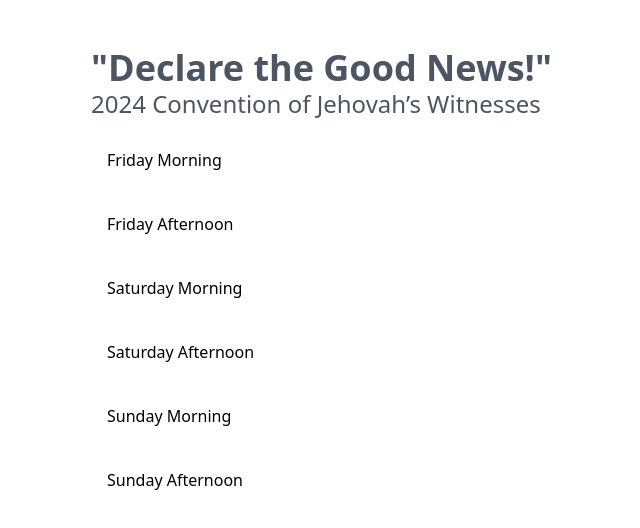
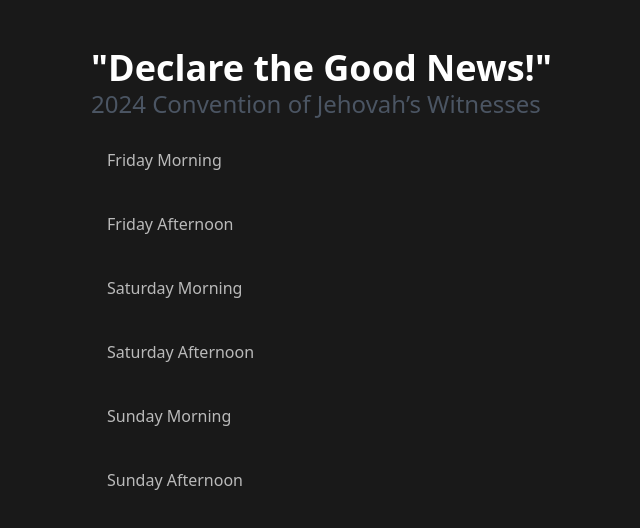
Before and after one commit to jezzar042015/co24-timer, a Vue app: page / in a window 1280 px wide. Shown: the top 528 px of the page, without its empty margins (133-773 px from the left). Built offline with nearby package versions, Linux system fonts and the light colour scheme.

Commit message:
fix reset

```diff
--- a/src/App.vue
+++ b/src/App.vue
@@ -1,11 +1,11 @@
 <template>
   <TheHome v-if="pageStore.active === 'home'" />
-  <TheTimer v-if="pageStore.active === 'timer'"/>
+  <TheTimer v-if="pageStore.active === 'timer'" />
 </template>
 
 <script setup lang="ts">
   import TheHome from './components/TheHome.vue';
-import TheTimer from './components/TheTimer.vue';
+  import TheTimer from './components/TheTimer.vue';
   import { usePageStore } from './stores/pages';
 
   const pageStore = usePageStore()
--- /dev/null
+++ b/src/assets/icons/IconDashboard.vue
@@ -0,0 +1,3 @@
+<template>
+<svg fill="#ffffff" viewBox="0 0 24 24" xmlns="http://www.w3.org/2000/svg" id="dashboard" class="icon glyph" stroke="#ffffff"><g id="SVGRepo_bgCarrier" stroke-width="0"></g><g id="SVGRepo_tracerCarrier" stroke-linecap="round" stroke-linejoin="round"></g><g id="SVGRepo_iconCarrier"><rect x="2" y="2" width="9" height="11" rx="2"></rect><rect x="13" y="2" width="9" height="7" rx="2"></rect><rect x="2" y="15" width="9" height="7" rx="2"></rect><rect x="13" y="11" width="9" height="11" rx="2"></rect></g></svg>
+</template>
--- a/src/components/PartItem.vue
+++ b/src/components/PartItem.vue
@@ -1,9 +1,9 @@
 <template>
     <div :class="style" @click="setActive">
-        <div class="text-white/80 text-sm">{{ part.title }}</div>
+        <div class="text-white/50 text-sm">{{ part.title }}</div>
         <div class="flex justify-between font-light">
-            <span class="text-white/60 text-sm">{{ part.speaker }}</span>
-            <span class="text-white/60 text-sm">{{ part.time }}m</span>
+            <span class="text-white/40 text-sm">{{ part.speaker }}</span>
+            <span class="text-white/40 text-sm">{{ part.time }}m</span>
         </div>
     </div>
 </template>
@@ -22,8 +22,8 @@
     }>()
 
     const style = computed(() => {
-        const defaultClass = 'p-2 cursor-pointer bg-white/5 hover:bg-white/10'
-        const activeClass = 'p-2 cursor-pointer bg-white/15 hover:bg-white/15'
+        const defaultClass = ' flex flex-col gap-1 p-2 cursor-pointer bg-white/5 hover:bg-white/10'
+        const activeClass = ' flex flex-col gap-1 p-2 cursor-pointer bg-white/15 hover:bg-white/15'
         if (!partStore.activePart) return defaultClass
 
         return (partStore.activePart.outline == props.part.outline)
--- a/src/components/TheHome.vue
+++ b/src/components/TheHome.vue
@@ -1,16 +1,22 @@
 <template>
-    <div class="pt-12 px-24 h-screen max-w-5xl min-w-3xl m-auto shadow-xl">
-        <div>
-            <h1 class="text-4xl font-bold text-gray-600">"Declare the Good News!"</h1>
-            <h2 class="text-2xl text-gray-600">2024 Convention of Jehovah’s Witnesses</h2>
-        </div>
-        <div class="mt-3 flex flex-col gap-2">
-            <div class="p-4 cursor-pointer hover:bg-gray-100" @click="loadSession('session1')">Friday Morning</div>
-            <div class="p-4 cursor-pointer hover:bg-gray-100" @click="loadSession('session2')">Friday Afternoon</div>
-            <div class="p-4 cursor-pointer hover:bg-gray-100" @click="loadSession('session3')">Saturday Morning</div>
-            <div class="p-4 cursor-pointer hover:bg-gray-100" @click="loadSession('session4')">Saturday Afternoon</div>
-            <div class="p-4 cursor-pointer hover:bg-gray-100" @click="loadSession('session5')">Sunday Morning</div>
-            <div class="p-4 cursor-pointer hover:bg-gray-100" @click="loadSession('session6')">Sunday Afternoon</div>
+    <div class="bg-black/90">
+        <div class="pt-12 px-24 h-screen max-w-5xl min-w-3xl m-auto shadow-xl shadow-white/5">
+            <div>
+                <h1 class="text-4xl font-bold text-white">"Declare the Good News!"</h1>
+                <h2 class="text-2xl text-gray-600">2024 Convention of Jehovah’s Witnesses</h2>
+            </div>
+            <div class="mt-3 flex flex-col gap-2">
+                <div class="p-4 cursor-pointer text-white/70 hover:bg-white/10" @click="loadSession('session1')">Friday Morning</div>
+                <div class="p-4 cursor-pointer text-white/70 hover:bg-white/10" @click="loadSession('session2')">Friday Afternoon
+                </div>
+                <div class="p-4 cursor-pointer text-white/70 hover:bg-white/10" @click="loadSession('session3')">Saturday Morning
+                </div>
+                <div class="p-4 cursor-pointer text-white/70 hover:bg-white/10" @click="loadSession('session4')">Saturday Afternoon
+                </div>
+                <div class="p-4 cursor-pointer text-white/70 hover:bg-white/10" @click="loadSession('session5')">Sunday Morning</div>
+                <div class="p-4 cursor-pointer text-white/70 hover:bg-white/10" @click="loadSession('session6')">Sunday Afternoon
+                </div>
+            </div>
         </div>
     </div>
 </template>
--- a/src/components/TheTimer.vue
+++ b/src/components/TheTimer.vue
@@ -1,10 +1,16 @@
 <template>
-    <div id="timer" @click="showControls" class="h-screen w-full bg-black flex flex-col items-center justify-center relative overflow-hidden">
+    <div id="timer" @click="showControls"
+        class="h-screen w-full bg-black flex flex-col items-center justify-center relative overflow-hidden">
         <div id="speakers" v-show="timerStore.controls"
             class="flex flex-col gap-2 absolute left-0 h-full w-80 bg-black/50 text-zinc-50 pl-4 pr-2 pt-4 pb-2 shadow-xl">
-            <div class="uppercase pl-2 cursor-pointer" @click="gotoHome">{{ partStore.parts.name }}</div>
+            <div class="flex justify-between uppercase pl-2 ">
+                <div>{{ partStore.parts.name }}</div>
+                <div @click="gotoHome" class="pr-3">
+                    <IconDashboard class="h-5 opacity-45 hover:opacity-70 cursor-pointer" />
+                </div>
+            </div>
             <hr>
-            <PartsList/>
+            <PartsList />
         </div>
 
         <TimerDigits />
@@ -13,16 +19,22 @@
 </template>
 
 <script setup lang="ts">
+    import { computed } from 'vue'
     import { usePageStore } from '../stores/pages';
     import { usePartsStore } from '../stores/parts';
     import { useTimerStore } from '../stores/timer';
     import PartsList from './PartsList.vue';
     import TimerControls from './TimerControls.vue';
     import TimerDigits from './TimerDigits.vue';
+    import IconDashboard from '../assets/icons/IconDashboard.vue'
 
     const partStore = usePartsStore()
     const pageStore = usePageStore()
     const timerStore = useTimerStore()
+
+    const warning = computed(()=> {
+        return true
+    })
 
     function gotoHome() {
         pageStore.setPage('home')
--- a/src/components/TimerControls.vue
+++ b/src/components/TimerControls.vue
@@ -2,10 +2,10 @@
     <div id="controls" class="flex gap-2">
         <template v-if="!timerStore.running">
             <button @click.stop="start" class="text-zinc-50 bg-white/10 p-3 hover:bg-white/20 rounded-sm">Start</button>
+            <button @click.stop="reset" class="text-zinc-50 bg-white/10 p-3 hover:bg-white/20 rounded-sm">Reset</button>
         </template>
         <template v-else>
             <button @click="stop" class="text-zinc-50 bg-white/10 p-3 hover:bg-white/20 rounded-sm">Stop</button>
-            <button class="text-zinc-50 bg-white/10 p-3 hover:bg-white/20 rounded-sm">Restart</button>
         </template>
     </div>
 </template>
@@ -22,6 +22,10 @@
 
     function stop() {
         timerStore.stop()
+    }
 
+    function reset() {
+        timerStore.reset()
     }
+
 </script>
--- a/src/components/TimerDigits.vue
+++ b/src/components/TimerDigits.vue
@@ -1,5 +1,5 @@
 <template>
-    <div class="flex items-center -m-10">
+    <div class="flex items-center -m-10 select-none">
         <div v-show="!isLessAnHour" class="courier-prime-regular digit text-zinc-50">
             {{ onesDigitOfHours }}
         </div>
--- a/src/data/session2.ts
+++ b/src/data/session2.ts
@@ -17,7 +17,7 @@
     },
     {
         outline: "8",
-        speaker: "",
+        speaker: "Jazer Cajes",
         start: "01:50",
         time: 11,
         title: "Believe the Truth About Jesus (Symposium)—His Name"
--- a/src/data/session5.ts
+++ b/src/data/session5.ts
@@ -10,56 +10,56 @@
 const parts: PartModel[] = [
     {
         outline: "38",
-        speaker: "",
+        speaker: "Jay Florida",
         start: "00:00",
         time: 14,
         title: "Imitate Those Who Had Faith in the Good News (Symposium)​—Zechariah"
     },
     {
         outline: "39",
-        speaker: "",
+        speaker: "Rizalito Quiachon Jr",
         start: "00:00",
         time: 13,
         title: "Imitate Those Who Had Faith in the Good News (Symposium)—Elizabeth"
     },
     {
         outline: "40",
-        speaker: "",
+        speaker: "Rolen Despi",
         start: "00:00",
         time: 13,
         title: "Imitate Those Who Had Faith in the Good News (Symposium)—Mary"
     },
     {
         outline: "41",
-        speaker: "",
+        speaker: "Hector Provendido",
         start: "00:00",
         time: 13,
         title: "Imitate Those Who Had Faith in the Good News (Symposium)—Joseph"
     },
     {
         outline: "42",
-        speaker: "",
+        speaker: "Florencio Ibarra",
         start: "00:00",
         time: 13,
         title: "Imitate Those Who Had Faith in the Good News (Symposium)—Simeon and Anna"
     },
     {
         outline: "43",
-        speaker: "",
+        speaker: "Shugar Dimaano",
         start: "00:00",
         time: 15,
         title: "Imitate Those Who Had Faith in the Good News (Symposium)—Jesus"
     },
     {
         outline: "44",
-        speaker: "",
+        speaker: "Jesrel Segovia",
         start: "00:00",
         time: 29,
         title: "Public Bible Discourse: Why We Don’t Fear Bad News"
     },
     {
         outline: "45",
-        speaker: "",
+        speaker: "Ron Rosario",
         start: "00:00",
         time: 29,
         title: "Summary of The Watchtower"
--- a/src/stores/timer.ts
+++ b/src/stores/timer.ts
@@ -38,6 +38,17 @@
             running.value = false
             clearInterval(timerInterval.value);
             setPartRuntime(partStore.activePart?.outline)
+        }
+    }
+
+    function reset() {
+        if (partStore.activePart) {
+            const activePartId =partStore.activePart.outline
+            const timerItem = timers.value.find(t => t.id == activePartId)
+            if (!timerItem) return
+            timerItem.time = 0
+            seconds.value = 0
+            localStore()
         }
     }
 
@@ -112,6 +123,6 @@
         showControls, hideControls,
         loadStorage, setStorage,
         setPartRuntime, loadRunTime,
-        start, stop
+        start, stop, reset
     }
 })
```
